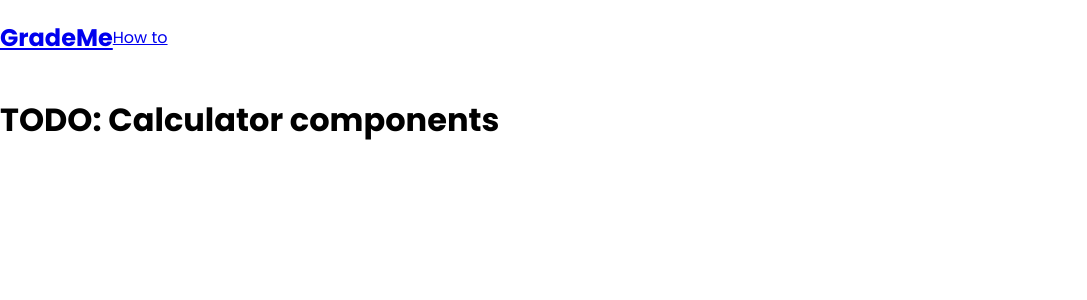
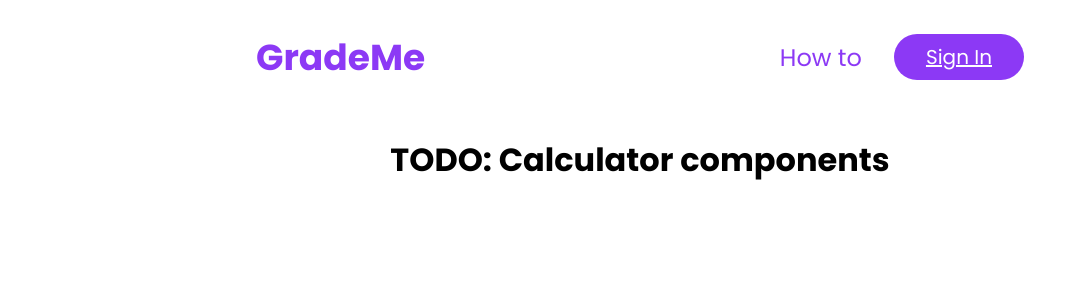
Before and after one commit to MLH-Fellowship/GradeMe, a React (Create React App) app: page /calculator in a window 1280 px wide. Shown: the top 300 px of the page, without its empty margins (0-1087 px from the left). Built offline with nearby package versions, Linux system fonts and the light colour scheme.

Commit message:
Added theme.js to keep track of colors, added basic navbar, and added layout component

```diff
--- a/src/components/Button.tsx
+++ b/src/components/Button.tsx
@@ -23,7 +23,7 @@ const StyledFunctionalButton = styled.button`
 type ButtonProps = {
   children: string;
   to?: string;
-  onClick: React.MouseEventHandler<HTMLElement>;
+  onClick?: React.MouseEventHandler<HTMLElement>;
 };
 const Button = (props: ButtonProps) => {
   return (
--- a/src/components/Calculator.tsx
+++ b/src/components/Calculator.tsx
@@ -1,13 +1,12 @@
 import React from "react";
 
-import Navbar from "./Navbar";
+import Layout from "./Layout";
 
 const Calculator = () => {
   return (
-    <>
-      <Navbar />
+    <Layout>
       <h1>TODO: Calculator components</h1>
-    </>
+    </Layout>
   );
 };
 
--- a/src/components/Home.tsx
+++ b/src/components/Home.tsx
@@ -1,12 +1,14 @@
 import React from "react";
 import { Link } from "react-router-dom";
 import styled from "styled-components";
+
+import { primaryColor, white, gridLineColor } from "../theme";
 
 // TODO: Optimize layout for smaller screens
 const StyledHome = styled.div`
   height: 100vh;
   width: 100vw;
-  color: #fff;
+  color: ${white};
   display: flex;
   flex-direction: column;
   justify-content: center;
@@ -16,16 +18,17 @@ const StyledHome = styled.div`
   background-image: repeating-linear-gradient(
       transparent,
       transparent 35px,
-      rgba(255, 255, 255, 0.25) 35px,
-      rgba(255, 255, 255, 0.25) 36px
+      ${gridLineColor} 35px,
+      ${gridLineColor} 36px
     ),
     repeating-linear-gradient(
       90deg,
-      #8c39f5,
-      #8c39f5 35px,
-      #a96bf7 35px,
-      #a96bf7 36px
+      ${primaryColor},
+      ${primaryColor} 35px,
+      ${gridLineColor} 35px,
+      ${gridLineColor} 36px
     );
+
   h2 {
     font-size: 72px;
     font-weight: 600;
@@ -42,17 +45,17 @@ const StyledHome = styled.div`
 `;
 
 const StyledButton = styled.button`
-  background: #fff;
+  background: ${white};
   border-radius: 25px;
   border: none;
-  color: #8c39f5;
+  color: ${primaryColor};
   font-size: 20px;
   padding: 0.5rem 2rem;
   margin-bottom: 1rem;
 `;
 
 const StyledLink = styled(Link)`
-  color: #fff;
+  color: ${white};
   text-decoration: none;
 `;
 
--- /dev/null
+++ b/src/components/Layout.tsx
@@ -0,0 +1,27 @@
+import React from "react";
+import styled from "styled-components";
+
+import Navbar from "./Navbar";
+
+const StyledLayout = styled.div`
+  display: flex;
+  flex-direction: column;
+  align-items: center;
+`;
+
+const StyledMain = styled.main``;
+
+type LayoutProps = {
+  children: React.ReactNode;
+};
+
+const Layout = (props: LayoutProps) => {
+  return (
+    <StyledLayout>
+      <Navbar />
+      <StyledMain>{props.children}</StyledMain>
+    </StyledLayout>
+  );
+};
+
+export default Layout;
--- a/src/components/Navbar.tsx
+++ b/src/components/Navbar.tsx
@@ -2,24 +2,50 @@ import React from "react";
 import { Link } from "react-router-dom";
 import styled from "styled-components";
 
+import { black, primaryColor } from "../theme";
+import Button from "./Button";
+
+// TODO: Mobile styling
 const StyledNav = styled.nav`
+  width: 60%;
   display: flex;
+  justify-content: space-between;
   align-items: center;
 `;
 
-const NavLinks = styled.div``;
+const NavLinks = styled.div`
+  color: ${black};
+  display: flex;
+  flex-direction: row;
+  align-items: center;
+`;
 
-// TODO: Signin/Profile button for authentication
+const StyledLink = styled(Link)`
+  color: ${primaryColor};
+  text-decoration: none;
+
+  h1 {
+    font-size: 36px;
+  }
+
+  p {
+    font-size:24px;
+    margin-right: 2rem;
+  }
+`;
+
+// TODO: Conditionally rendered Signin/Profile button for authentication
 const Navbar = () => {
   return (
     <StyledNav>
-      <Link to="/">
+      <StyledLink to="/">
         <h1>GradeMe</h1>
-      </Link>
+      </StyledLink>
       <NavLinks>
-        <Link to="/">
+        <StyledLink to="/">
           <p>How to</p>
-        </Link>
+        </StyledLink>
+        <Button to="/">Sign In</Button>
       </NavLinks>
     </StyledNav>
   );
--- /dev/null
+++ b/src/theme.ts
@@ -0,0 +1,4 @@
+export const black = "#373737";
+export const gridLineColor = "#a96bf7";
+export const primaryColor = "#8c39f5";
+export const white = "#fff";
```
